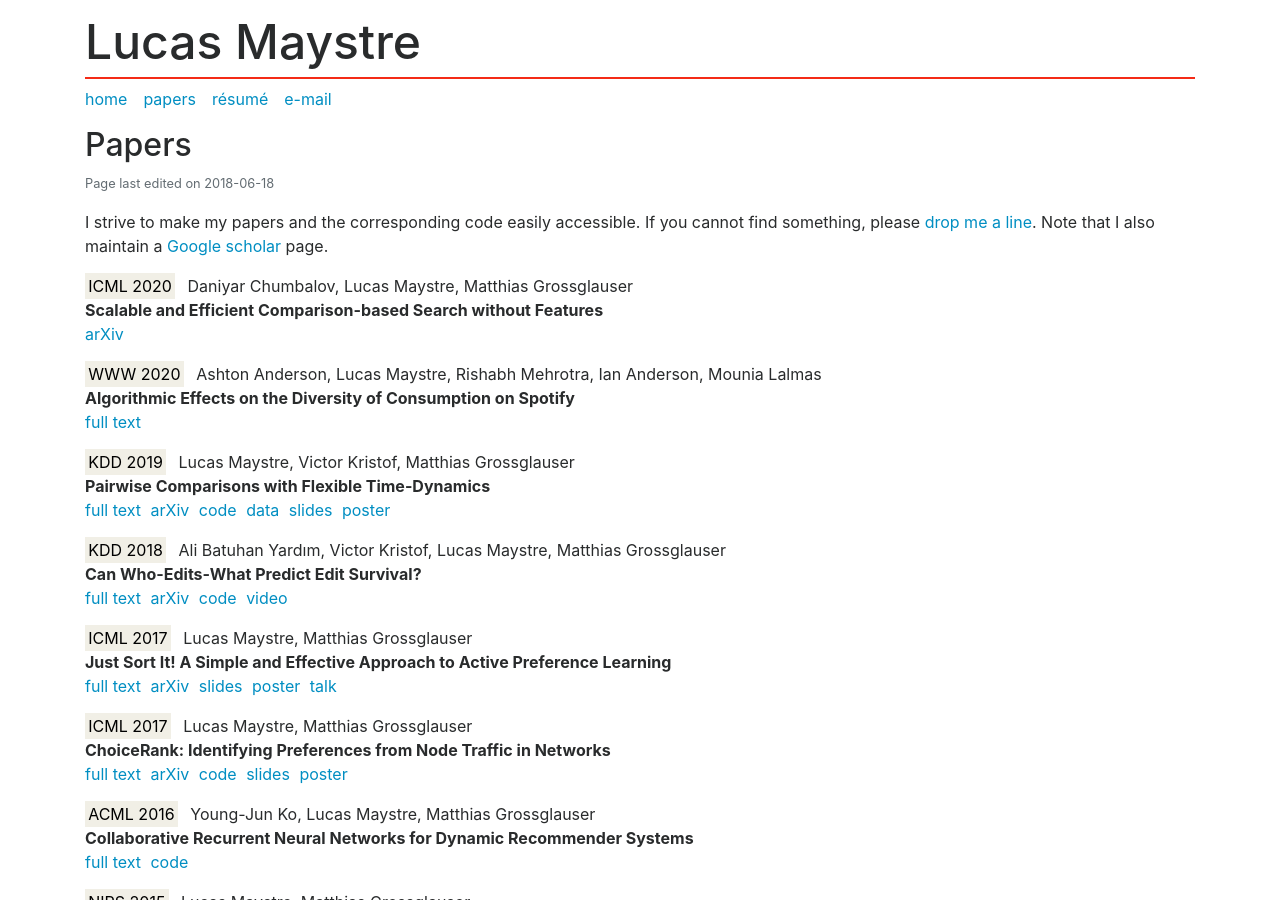
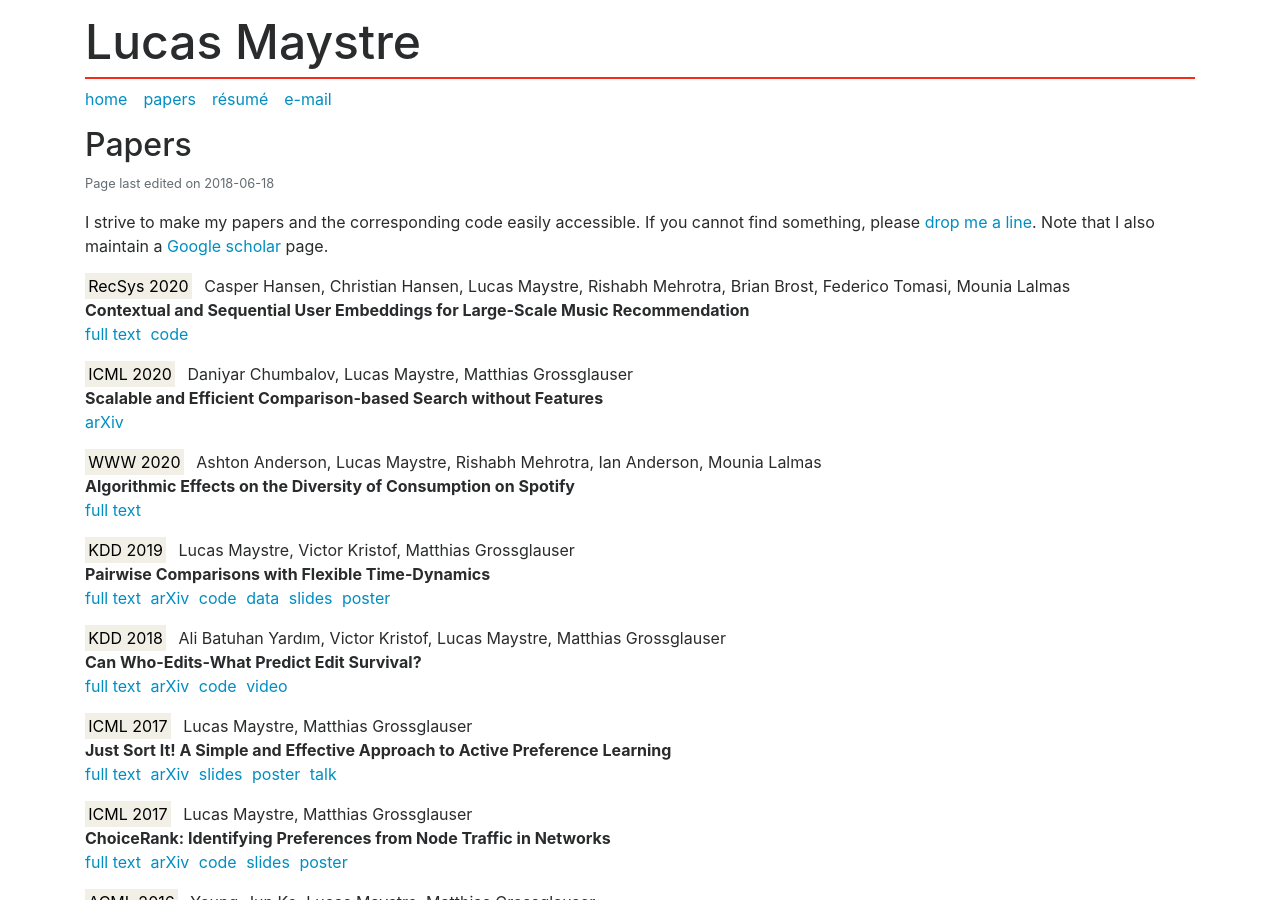
Before and after one commit to lucasmaystre/lum-web, a Jekyll site: the page built from papers.md, in a window 1280 px wide and 900 px high. Built offline with Jekyll 4.4.1, drawn with Linux system fonts in a browser that asks for light colours.

Commit message:
Added Casper's RecSys 2020 paper.

```diff
--- a/_data/papers.yml
+++ b/_data/papers.yml
@@ -1,3 +1,11 @@
+hansen2020contextual:
+  venue: RecSys 2020
+  title: Contextual and Sequential User Embeddings for Large-Scale Music Recommendation
+  authors: Casper Hansen, Christian Hansen, Lucas Maystre, Rishabh Mehrotra, Brian Brost, Federico Tomasi, Mounia Lalmas
+  links:
+    full text: https://dl.acm.org/doi/10.1145/3383313.3412248
+    code: https://github.com/spotify-research/cosernn
+
 chumbalov2020scalable:
   venue: ICML 2020
   title: Scalable and Efficient Comparison-based Search without Features
--- a/papers.md
+++ b/papers.md
@@ -9,6 +9,7 @@ I strive to make my papers and the corresponding code easily accessible. If you
 cannot find something, please [drop me a line][1]. Note that I also maintain a
 [Google scholar][2] page.
 
+{% include paper.html key="hansen2020contextual" %}
 {% include paper.html key="chumbalov2020scalable" %}
 {% include paper.html key="anderson2020algorithmic" %}
 {% include paper.html key="maystre2019pairwise" %}
```
